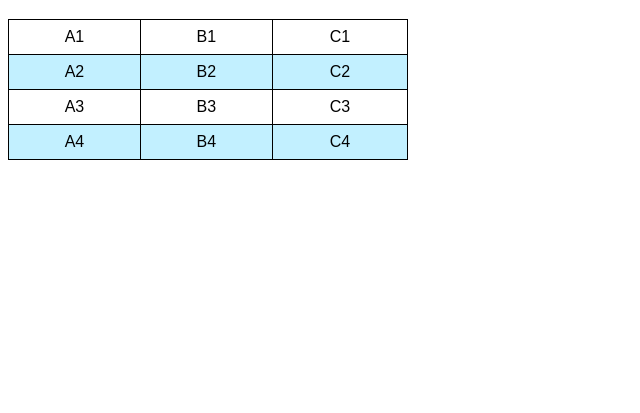
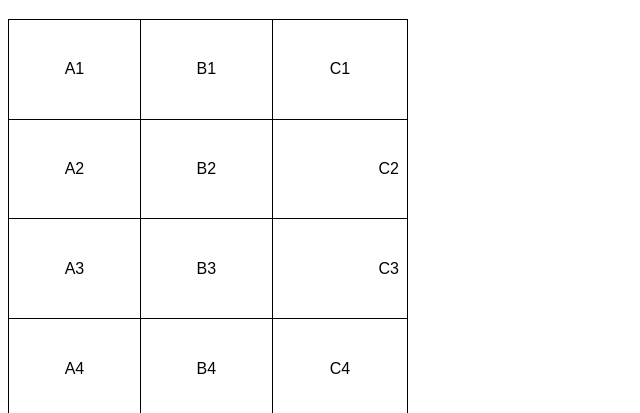
Before and after one commit to wendelncols/html-css, a plain HTML site: page exercicios/ex023/tabela001.html in a window 1280 px wide. Shown: the part 61-474 px from the top of the page, without its empty margins (0-640 px from the left). Drawn offline with Linux system fonts and the light colour scheme.

Commit message:
Update tabela001.html 22.08

```diff
--- a/exercicios/ex023/tabela001.html
+++ b/exercicios/ex023/tabela001.html
@@ -11,17 +11,19 @@
 
         table {
             width: 400px;
+            height: 400px;
             border-collapse: collapse;
         }
 
         td{
             border: 1px solid black;
             padding: 8px;
-            text-align: center;
+            text-align: center; /* Alinahmento Horizontal */
+            vertical-align: middle; /* Alinhamento Vertical */
         }
 
-        tr.gray {
-            background-color: rgb(194, 240, 255);
+        .numero {
+            text-align: right;
         }
     </style>
 </head>
@@ -33,17 +35,17 @@
             <td>B1</td>
             <td>C1</td>
         </tr>
-        <tr class='gray'> <!-- Segunda Linha -->
+        <tr> <!-- Segunda Linha -->
             <td>A2</td>
             <td>B2</td>
-            <td>C2</td>
+            <td class="numero">C2</td>
         </tr>
         <tr> <!-- Terceira Linha -->
             <td>A3</td>
             <td>B3</td>
-            <td>C3</td>
+            <td class="numero">C3</td>
         </tr>
-        <tr class='gray'> <!-- Quarta Linha -->
+        <tr> <!-- Quarta Linha -->
             <td>A4</td>
             <td>B4</td>
             <td>C4</td>
```
